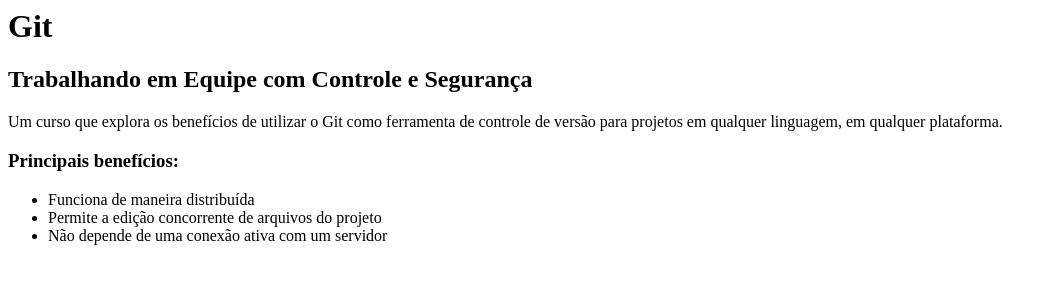
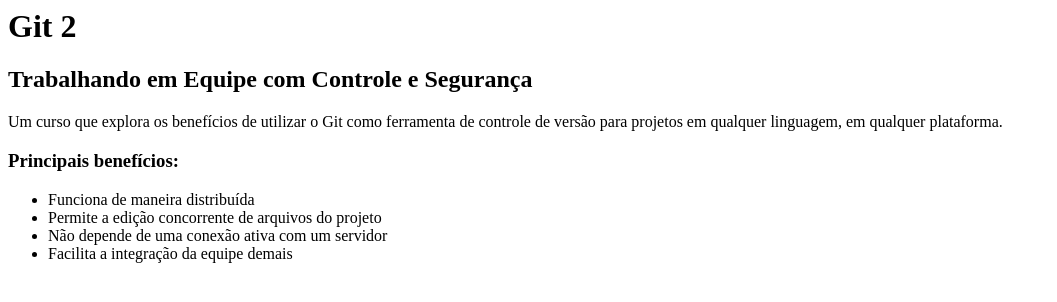
Before and after one commit to Adeildob/curso-git, a plain HTML site: page index.html in a window 1280 px wide. Shown: the whole page, without its empty margins (0-1057 px from the left). Drawn offline with Linux system fonts and the light colour scheme.

Commit message:
Acrescentando beneficio

```diff
--- a/index.html
+++ b/index.html
@@ -3,7 +3,7 @@
 	<head>
 	</head>
 	<body>
-        <h1>Git</h1>
+        <h1>Git 2</h1>
         <h2>Trabalhando em Equipe com Controle e Segurança</h2>
 
         <p>Um curso que explora os benefícios de utilizar o Git como ferramenta de controle de versão para projetos em qualquer linguagem, em qualquer plataforma.</p>
@@ -13,6 +13,7 @@
             <li>Funciona de maneira distribuída</li>
             <li>Permite a edição concorrente de arquivos do projeto</li>
             <li>Não depende de uma conexão ativa com um servidor</li>
+            <li>Facilita a integração da equipe demais</li>
         </ul>
     </body>
 
```
